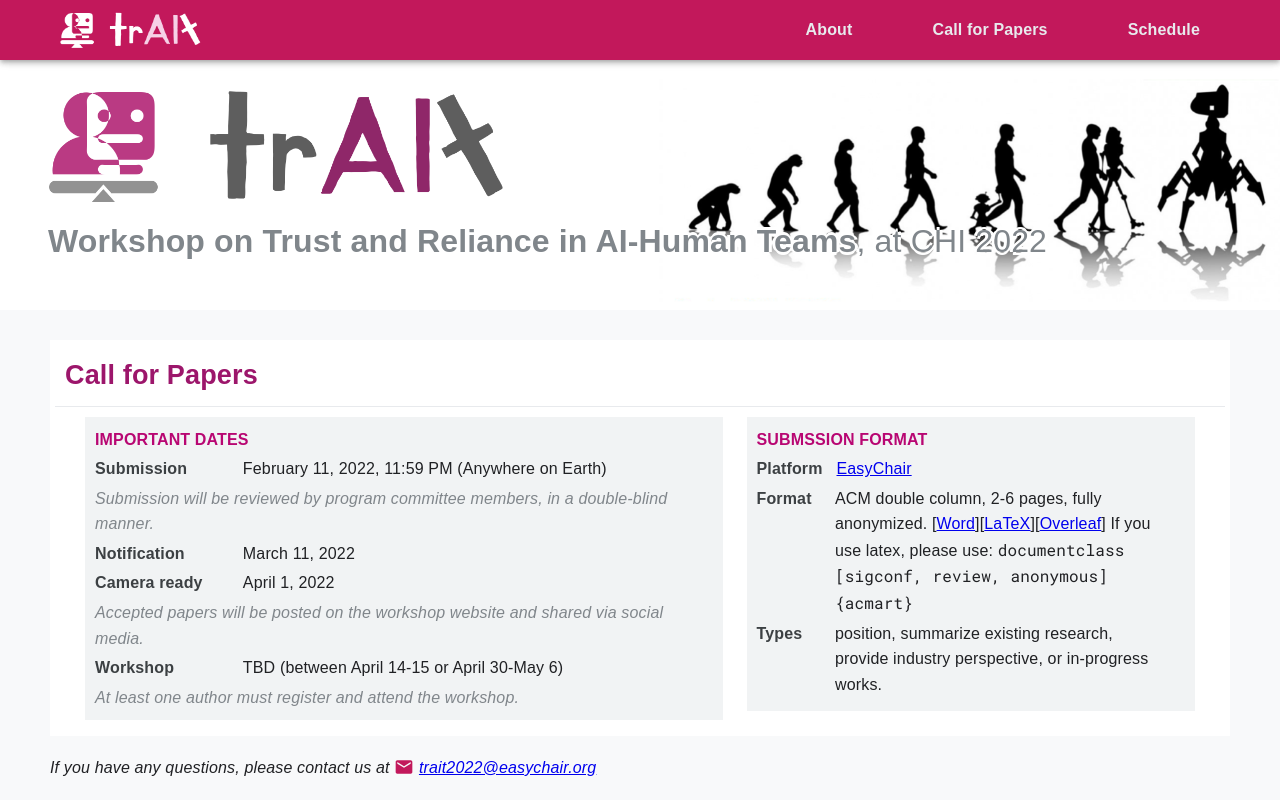
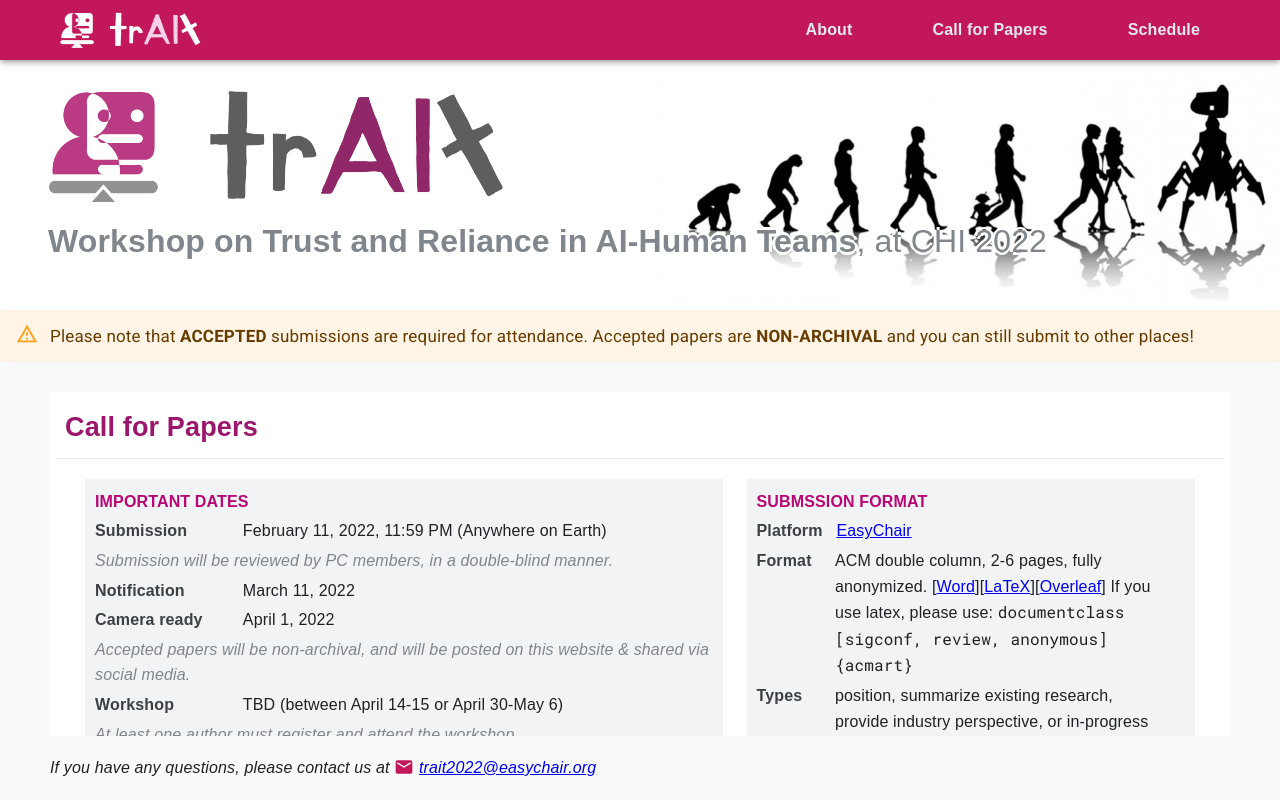
Before and after one commit to chi-trait/chi-trait.github.io, a React (Create React App) app: page /#/cfp in a window 1280 px wide. Built offline with nearby package versions, Linux system fonts and the light colour scheme; a web font is replaced by a local one.

Commit message:
add warning

```diff
--- a/src/components/CFPText/index.tsx
+++ b/src/components/CFPText/index.tsx
@@ -1,4 +1,5 @@
 import { Grid } from "@material-ui/core";
+import { Alert } from "@material-ui/lab";
 import React, { ReactElement } from "react";
 import { CFP } from "../../stores/Interfaces";
 
--- a/src/components/CFPText/styles.scss
+++ b/src/components/CFPText/styles.scss
@@ -16,6 +16,7 @@
   }
 
   .info-block-wrapper {
+    padding-top: 10px;
     .info-block {
       //width: calc(50% - 10px);
       //border: 1px solid $grey200;
--- a/src/components/Main/index.tsx
+++ b/src/components/Main/index.tsx
@@ -10,6 +10,8 @@ import ScheduleList from "../ScheduleList";
 import LandingDiv from "../Landing";
 import AboutDiv from "../About";
 import SpeakerList from "../Speaker";
+import { Alert } from "@material-ui/lab";
+import { NavLink } from "react-router-dom";
 
 export type PageBlock =
   | "cfp"
@@ -29,6 +31,23 @@ const Main = ({
     <div key={types.join("-")}>
       <LandingDiv overview={meta.overview} />
       <div className="app-main">
+        <Alert severity="warning" className="warning">
+          Please note that <b>ACCEPTED</b> submissions are required for
+          attendance.{" "}
+          {types.includes("cfp") ? (
+            <span>
+              Accepted papers are <b>NON-ARCHIVAL</b> and you can still submit
+              to other places!
+            </span>
+          ) : (
+            <span>
+              Do checkout our{" "}
+              <NavLink exact to={`/cfp`}>
+                Call for Papers!
+              </NavLink>
+            </span>
+          )}
+        </Alert>
         {types.includes("about") && (
           <div className="section">
             <div className="title">About</div>
--- a/src/components/Main/styles.scss
+++ b/src/components/Main/styles.scss
@@ -6,7 +6,9 @@
   margin-bottom: 100px;
   margin-left: 0px;
   margin-right: 0px;
-
+  .warning {
+    font-size: 17px;
+  }
   .title {
     padding: 10px;
     margin: 10px;
--- a/src/stores/Info2022.tsx
+++ b/src/stores/Info2022.tsx
@@ -1,3 +1,5 @@
+import { Alert } from "@material-ui/lab";
+import { NavLink } from "react-router-dom";
 import { CFP, Metadata, People, Overview, Schedule } from "./Interfaces";
 const format = "documentclass [sigconf, review, anonymous] {acmart}";
 const overview: Overview = {
@@ -150,7 +152,7 @@ const cfp: CFP = {
       date: "February 11, 2022, 11:59 PM (Anywhere on Earth)",
       type: "Submission",
       description:
-        "Submission will be reviewed by program committee members, in a double-blind manner.",
+        "Submission will be reviewed by PC members, in a double-blind manner.",
     },
     {
       date: "March 11, 2022",
@@ -160,7 +162,7 @@ const cfp: CFP = {
       date: "April 1, 2022",
       type: "Camera ready",
       description:
-        "Accepted papers will be posted on the workshop website and shared via social media.",
+        "Accepted papers will be non-archival, and will be posted on this website & shared via social media.",
     },
     {
       date: "TBD (between April 14-15 or April 30-May 6)",
```
Also changed, not shown: 1 other file (tests, documents, lock files or other folders).
